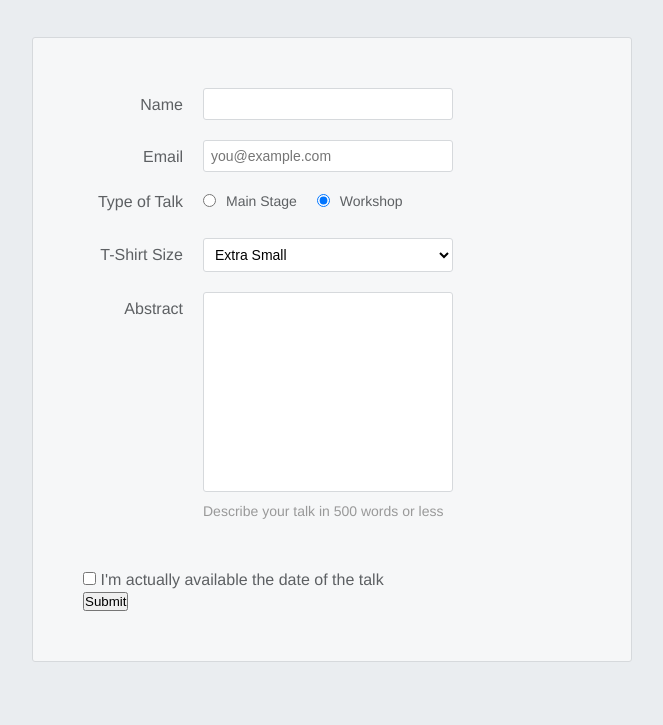
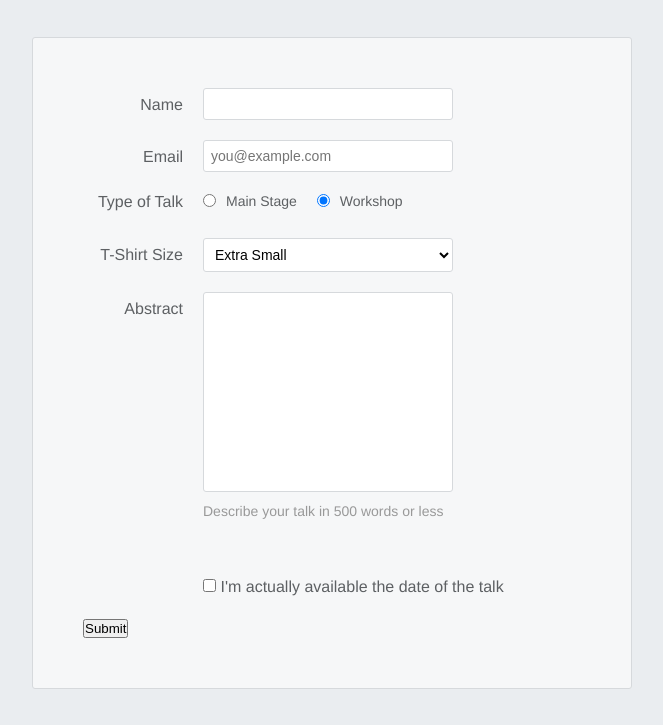
Before and after one commit to preto-phil/CSS-practice, a plain HTML site: page Forms/InternetingIsHard/speaker.html in a window 1280 px wide. Shown: the part 225-950 px from the top of the page, without its empty margins (308-971 px from the left). Before the commit the page ends 927 px from the top, so only its background shows below. Drawn offline with Linux system fonts and the light colour scheme.

Commit message:
IIH Tut: Checkbox styling added and HTML changes

```diff
--- a/Forms/InternetingIsHard/speaker.css
+++ b/Forms/InternetingIsHard/speaker.css
@@ -114,6 +114,10 @@ float: left;
     margin-bottom: 30px;
 }
 
+.form-row .checkbox-label {
+    margin-bottom: 0;
+}
+
 /* Desktop mode alterations */
 
 @media only screen and (min-width: 700px) {
@@ -160,4 +164,9 @@ float: left;
     .form-row .instructions {
         margin-left: 120px;
     }
+
+    .form-row .checkbox-label {
+        margin-left: 120px;
+        width: auto;
+    }
 }
--- a/Forms/InternetingIsHard/speaker.html
+++ b/Forms/InternetingIsHard/speaker.html
@@ -43,9 +43,11 @@
             <textarea name="abstract" id="abstract" cols="30" rows="10" maxlength="500"></textarea>
             <div class="instructions">Describe your talk in 500 words or less</div>
         </div>
-        <div>
-            <input type="checkbox" name="check" id="available">
-            <label for="available">I'm actually available the date of the talk</label>
+        <div class="form-row">
+            <label for="available" class="checkbox-label">
+                <input type="checkbox" name="available" id="available" value="is-available">
+                <span>I'm actually available the date of the talk</span>
+            </label>
         </div>
         <div>
             <button type="submit">Submit</button>
```
